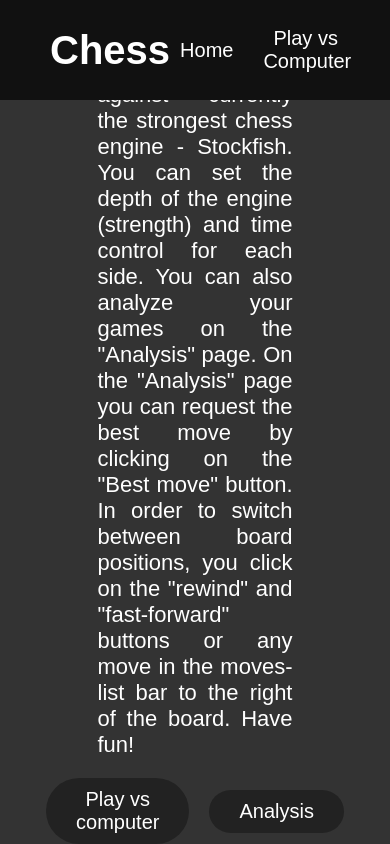
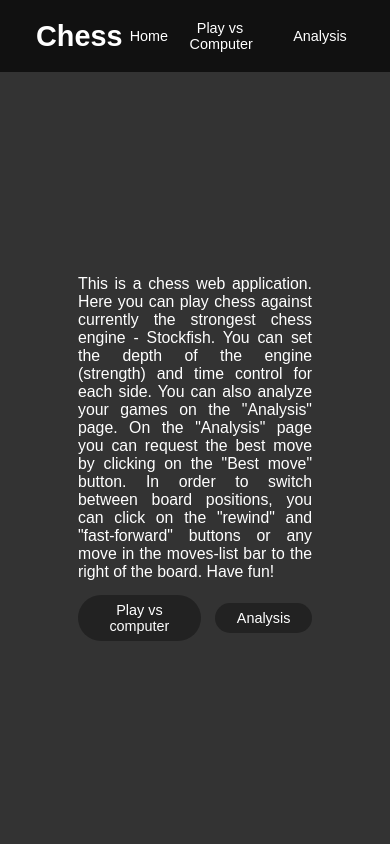
Before and after one commit to puzika/Chess, a React (Vite) app: page / in a window 390 px wide. Built offline with nearby package versions, Linux system fonts and the light colour scheme.

Commit message:
made font-size responsive

```diff
--- /dev/null
+++ b/src/breakpoints.tsx
@@ -0,0 +1,55 @@
+import { css } from "styled-components";
+import type { RuleSet } from "styled-components";
+import type { Styles } from "styled-components/dist/types";
+
+type Devices = 'mbmin' | 'mb' | 'tbmin' | 'tb' | 'lp' | 'dt' | 'tv';
+
+export const device: Record<Devices, number> = {
+   mbmin: 400,   // for small screen mobile
+   mb: 600,   // for mobile screen
+   tbmin: 750, //for small tablets
+   tb: 900,   // for tablets
+   lp: 1280,  // for laptops
+   dt: 1440,  // for desktops
+   tv: 1920, // for big screens
+}
+
+type Responsive = Record<Devices, (style: Styles<object>) => RuleSet<Object>>;
+
+export const responsive: Responsive = {
+   mbmin: (style: Styles<object>) => css`
+      @media only screen and (max-width: ${device.mbmin}px) {
+         ${css(style)};
+      }
+   `,
+   mb: (style: Styles<object>) => css`
+      @media only screen and (max-width: ${device.mb}px) {
+         ${css(style)};
+      }
+   `,
+   tbmin: (style: Styles<object>) => css`
+      @media only screen and (max-width: ${device.tbmin}px) {
+         ${css(style)};
+      }
+   `,
+   tb: (style: Styles<object>) => css`
+      @media only screen and (max-width: ${device.tb}px) {
+         ${css(style)};
+      }
+   `,
+   lp: (style: Styles<object>) => css`
+      @media only screen and (max-width: ${device.lp}px) {
+         ${css(style)};
+      }
+   `,
+   dt: (style: Styles<object>) => css`
+      @media only screen and (max-width: ${device.dt}px) {
+         ${css(style)};
+      }
+   `,
+   tv: (style: Styles<object>) => css`
+      @media only screen and (max-width: ${device.tv}px) {
+         ${css(style)};
+      }
+   `,
+}
--- a/src/components/home-content/home-content.component.tsx
+++ b/src/components/home-content/home-content.component.tsx
@@ -8,7 +8,7 @@ export default function HomeContent() {
    return (
       <S.HomeContent>
          <S.Description>
-            This is a chess web application. Here you can play chess against currently the strongest chess engine - Stockfish. You can set the depth of the engine (strength) and time control for each side. You can also analyze your games on the "Analysis" page. On the "Analysis" page you can request the best move by clicking on the "Best move" button. In order to switch between board positions, you click on the "rewind" and "fast-forward" buttons or any move in the moves-list bar to the right of the board. Have fun!
+            This is a chess web application. Here you can play chess against currently the strongest chess engine - Stockfish. You can set the depth of the engine (strength) and time control for each side. You can also analyze your games on the "Analysis" page. On the "Analysis" page you can request the best move by clicking on the "Best move" button. In order to switch between board positions, you can click on the "rewind" and "fast-forward" buttons or any move in the moves-list bar to the right of the board. Have fun!
          </S.Description>
          <S.Links>
             <Button clickHandler={() => navigate('/computer')}>Play vs computer</Button>
--- a/src/components/home-content/home-content.style.tsx
+++ b/src/components/home-content/home-content.style.tsx
@@ -8,7 +8,7 @@ export const HomeContent = styled.div`
    justify-content: center;
    align-items: center;
    gap: 2rem;
-   width: 50%;
+   width: 60%;
 `;
 
 export const Description = styled.p`
--- a/src/global.style.tsx
+++ b/src/global.style.tsx
@@ -1,4 +1,5 @@
 import { createGlobalStyle } from "styled-components";
+import { responsive } from "./breakpoints";
 import * as svar from './variables.style';
 
 export const GlobalStyles = createGlobalStyle`
@@ -13,6 +14,14 @@ export const GlobalStyles = createGlobalStyle`
    html {
       font-size: 62.5%;
       box-sizing: border-box;
+
+      ${responsive.tb`
+         font-size: 50%;
+      `}
+
+      ${responsive.tbmin`
+         font-size: 45%
+      `}
    }
 
    body {
```
